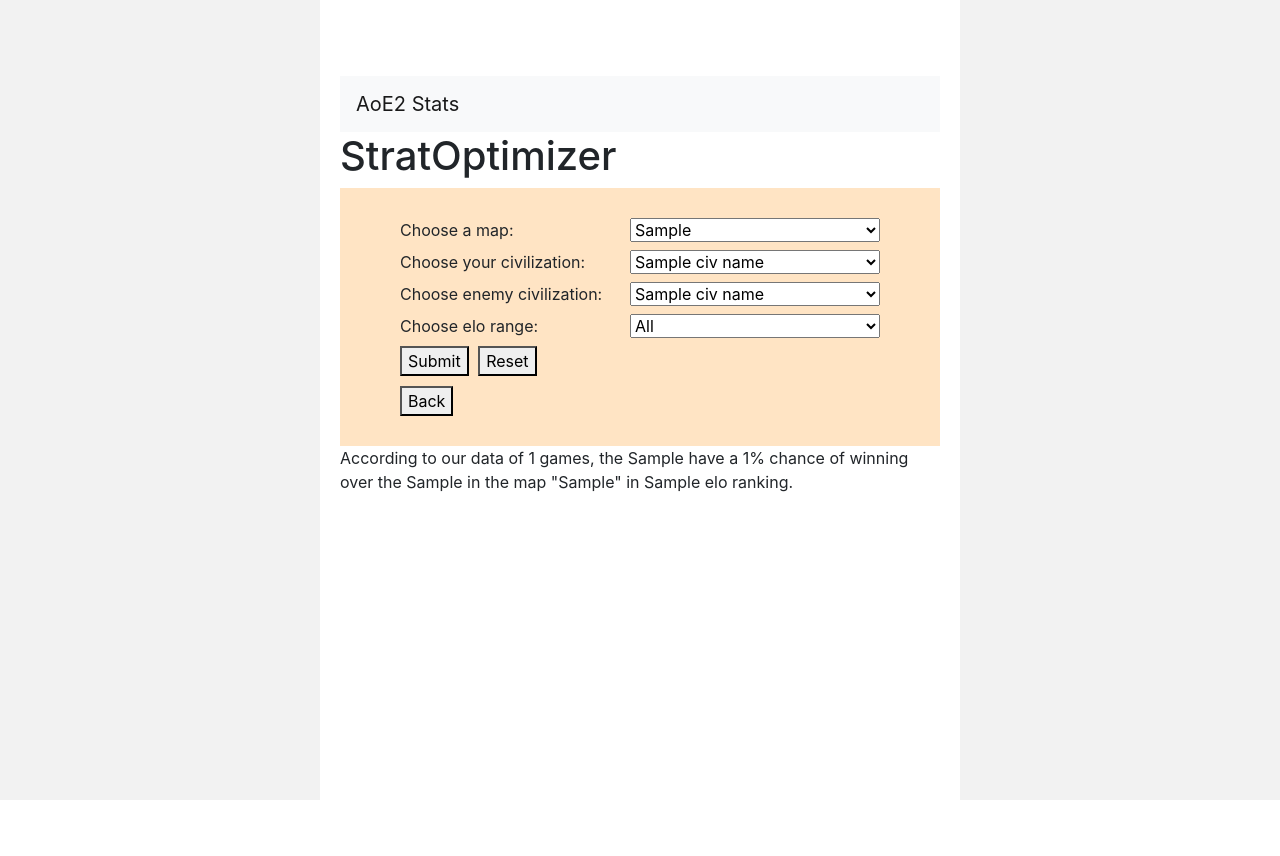
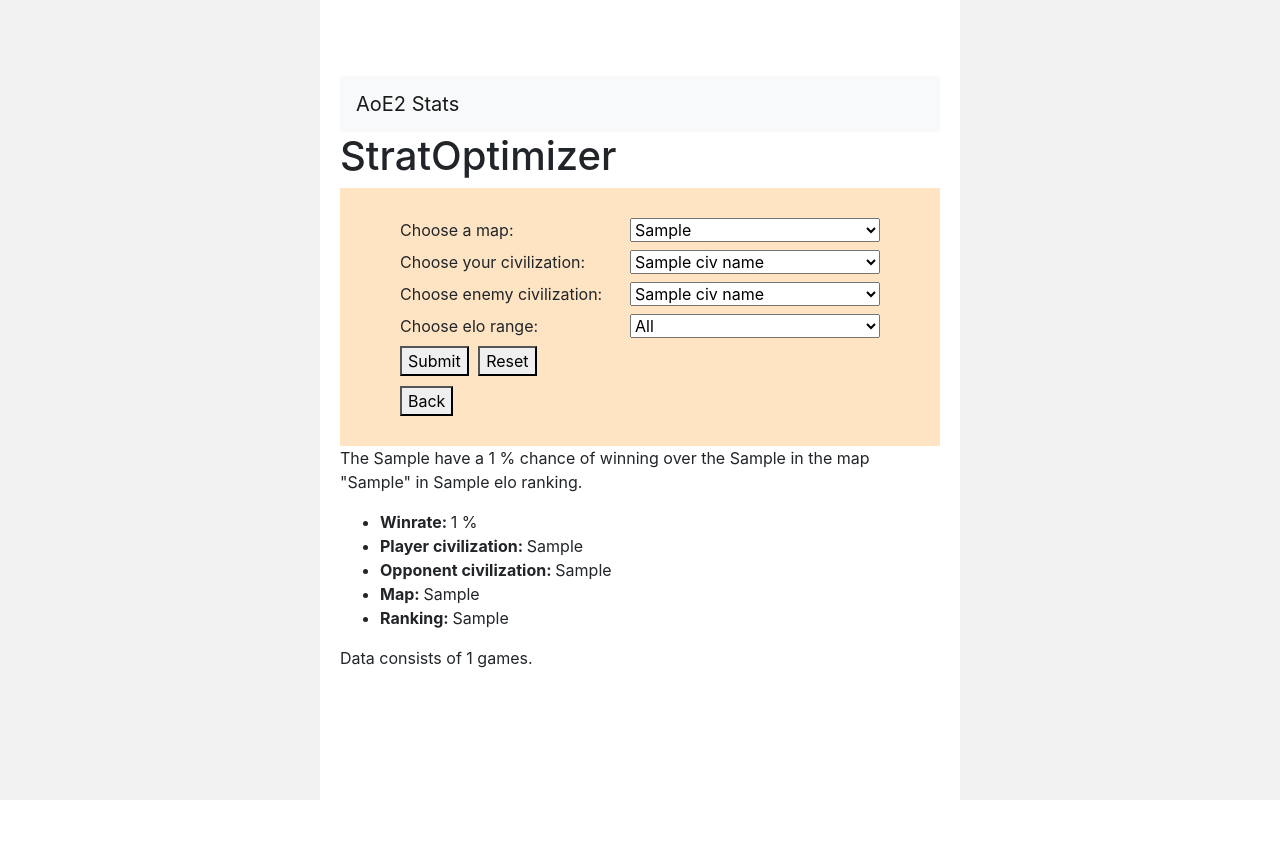
Before and after one commit to alfrooster/aoe-data-analytics, a Python web app: template flask/templates/stratoptimizer.html in a window 1280 px wide. Run offline with Jinja, Linux system fonts and the light colour scheme; the template is opened without the code that fills it: most values are stand-ins (such as "Sample title", 1, 10 or a date in 2020); some libraries are stand-ins or nearby versions.

Commit message:
stratoptimizer results

```diff
--- a/flask/templates/stratoptimizer.html
+++ b/flask/templates/stratoptimizer.html
@@ -58,7 +58,15 @@
     </div>
 
     {% if res %}
-      According to our data of {{res['total_games']}} games, the {{res['selected_player_civ']}} have a {{res['win_percentage']}}% chance of winning over the {{res['selected_enemy_civ']}} in the map "{{res['selected_map']}}" in {{res['elo_msg']}} elo ranking.
+    <p>The {{res['selected_player_civ']}} have a {{res['win_percentage']}} % chance of winning over the {{res['selected_enemy_civ']}} in the map "{{res['selected_map']}}" in {{res['elo_msg']}} elo ranking.</p>
+    <ul>
+      <li><b>Winrate: </b>{{res['win_percentage']}} %</li>
+      <li><b>Player civilization: </b>{{res['selected_player_civ']}}</li>
+      <li><b>Opponent civilization: </b>{{res['selected_enemy_civ']}}</li>
+      <li><b>Map: </b>{{res['selected_map']}}</li>
+      <li><b>Ranking: </b>{{res['elo_msg']}}</li>
+    </ul>
+    <p>Data consists of {{res['total_games']}} games.</p>
     {% endif %}
   </div>
 <div class="sidebar" style="left: auto; right: 0;"></div>
```
Also changed, not shown: flask/static/images/plot.png.
